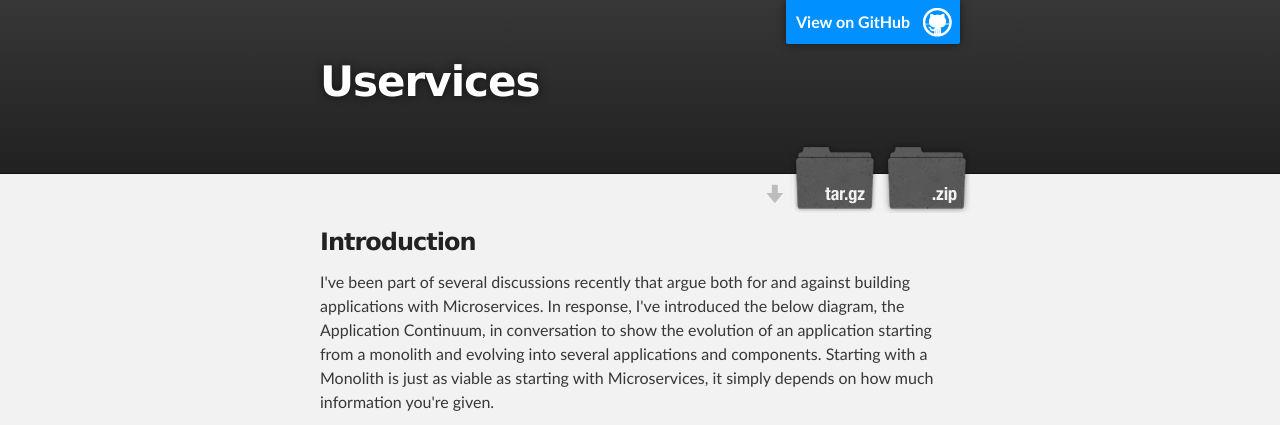
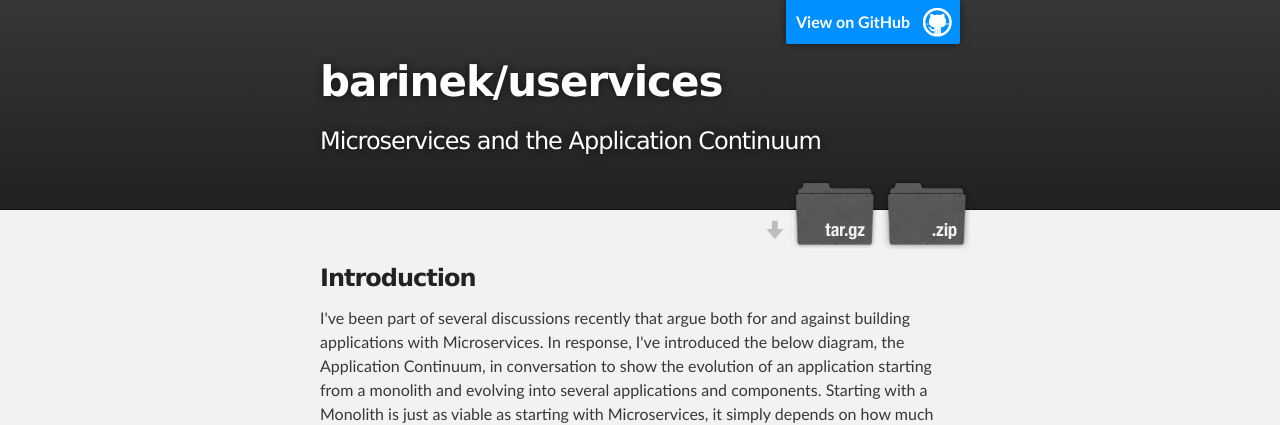
Before and after one commit to snicoll/uservices, a plain HTML site: page index.html in a window 1280 px wide. Shown: the top 425 px of the page. Drawn offline with Linux system fonts and the light colour scheme; grey boxes are pictures that could not be loaded.

Commit message:
Create gh-pages branch via GitHub

```diff
--- a/index.html
+++ b/index.html
@@ -4,11 +4,11 @@
   <head>
     <meta charset='utf-8'>
     <meta http-equiv="X-UA-Compatible" content="chrome=1">
-    <meta name="description" content="Uservices : ">
+    <meta name="description" content="barinek/uservices : Microservices and the Application Continuum">
 
     <link rel="stylesheet" type="text/css" media="screen" href="stylesheets/stylesheet.css">
 
-    <title>Uservices</title>
+    <title>barinek/uservices</title>
   </head>
 
   <body>
@@ -18,8 +18,8 @@
         <header class="inner">
           <a id="forkme_banner" href="https://github.com/barinek/uservices">View on GitHub</a>
 
-          <h1 id="project_title">Uservices</h1>
-          <h2 id="project_tagline"></h2>
+          <h1 id="project_title">barinek/uservices</h1>
+          <h2 id="project_tagline">Microservices and the Application Continuum</h2>
 
             <section id="downloads">
               <a class="zip_download_link" href="https://github.com/barinek/uservices/zipball/master">Download this project as a .zip file</a>
@@ -132,7 +132,7 @@ v5              Services
     <!-- FOOTER  -->
     <div id="footer_wrap" class="outer">
       <footer class="inner">
-        <p class="copyright">Uservices maintained by <a href="https://github.com/barinek">barinek</a></p>
+        <p class="copyright">barinek/uservices maintained by <a href="https://github.com/barinek">barinek</a></p>
         <p>Published with <a href="https://pages.github.com">GitHub Pages</a></p>
       </footer>
     </div>
```
Also changed, not shown: params.json (+1 -1 lines).
